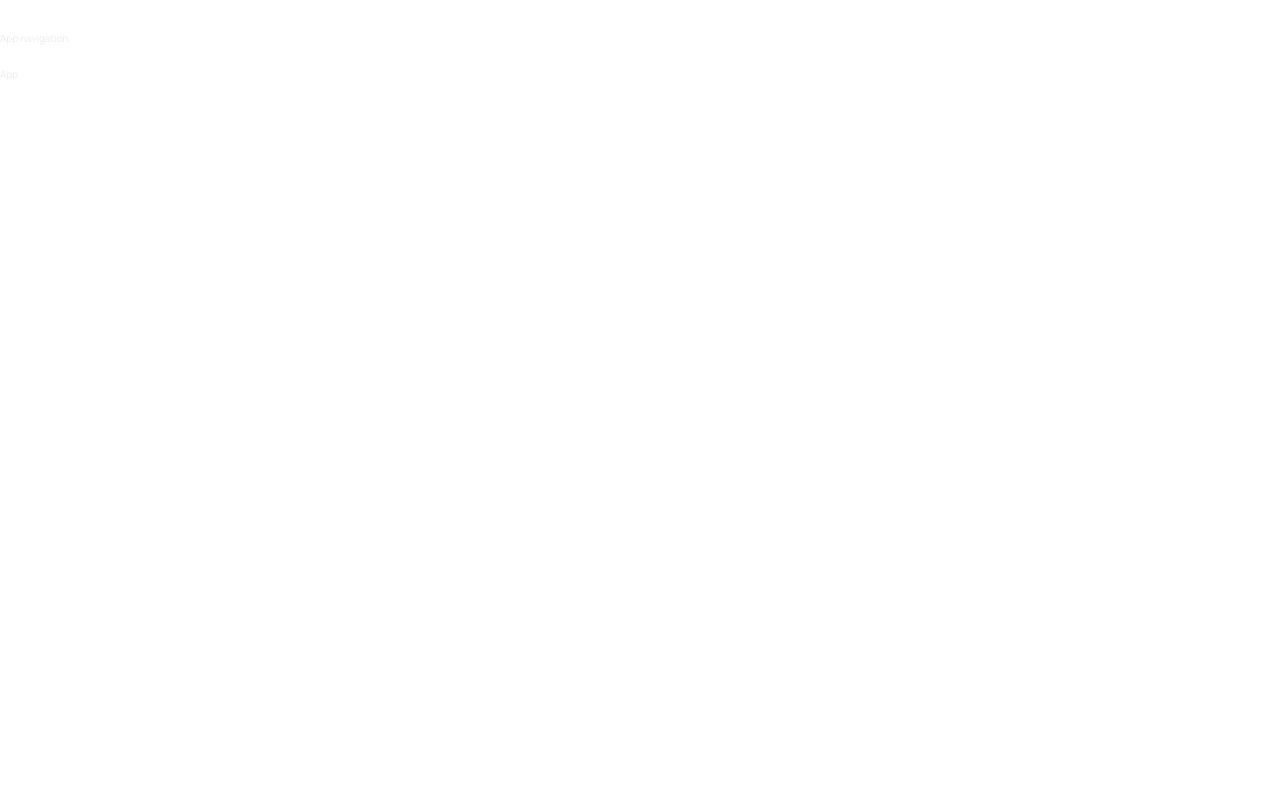
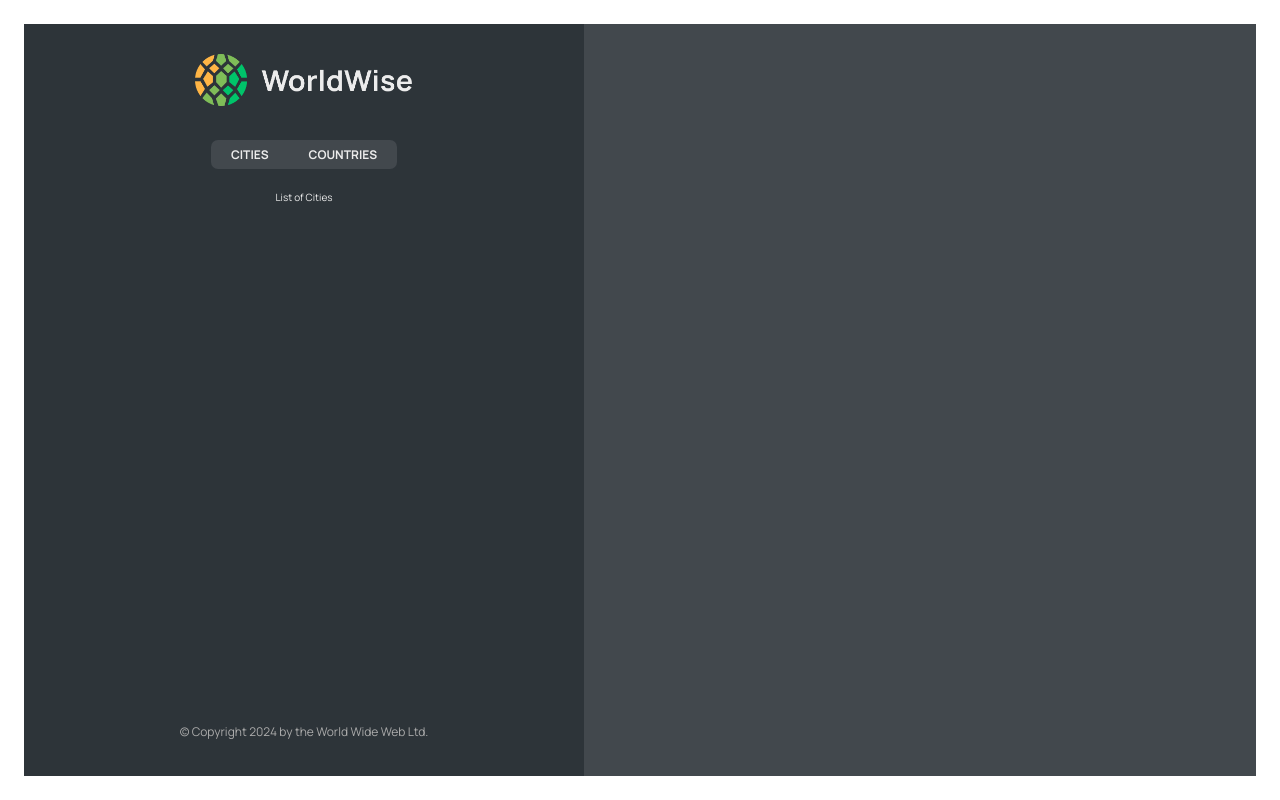
Before and after one commit to AzamatOrtiqovdev/worldwise, a React (Vite) app: page /app in a window 1280 px wide. Built offline with nearby package versions, Linux system fonts and the light colour scheme.

Commit message:
Nested Routes and Index Route

```diff
--- a/src/App.jsx
+++ b/src/App.jsx
@@ -11,11 +11,16 @@ function App() {
     <div>
       <BrowserRouter>
         <Routes>
-          <Route path="/" element={<HomePage />}/>
+          <Route index element={<HomePage />}/>
           <Route path="product" element={<Product />}/>
           <Route path="pricing" element={<Pricing />}/>
           <Route path="login" element={<Login />} />
-          <Route path="app" element={<AppLayout />}/>
+          <Route path="app" element={<AppLayout />}>
+            <Route index element={<p>List of Cities</p>}/>
+            <Route path="cities" element={<p>List of Cities</p>}/>
+            <Route path="countries" element={<p>Countries</p>}/>
+            <Route path="form" element={<p>Form</p>}/>
+          </Route>
           <Route path="*" element={<PageNotFound />}/>
         </Routes>
       </BrowserRouter>
--- a/src/components/AppNav.jsx
+++ b/src/components/AppNav.jsx
@@ -1,9 +1,17 @@
+import { NavLink } from "react-router-dom"
 import {nav} from "./AppNav.module.css"
 
 function AppNav() {
       return (
             <nav className={nav}>
-                  App navigation
+                  <ul>
+                        <li>
+                              <NavLink to="cities">Cities</NavLink>
+                        </li>
+                        <li>
+                              <NavLink to="countries">Countries</NavLink>
+                        </li>
+                  </ul>
             </nav>
       )
 }
--- a/src/components/Map.jsx
+++ b/src/components/Map.jsx
@@ -1,6 +1,8 @@
+import styles from "./Map.module.css"
+
 function Map() {
       return (
-            <div>
+            <div className={styles.mapContainer}>
 
             </div>
       )
--- a/src/components/SideBar.jsx
+++ b/src/components/SideBar.jsx
@@ -1,7 +1,21 @@
+import { Outlet } from "react-router-dom"
+import styles from "./Sidebar.module.css"
+import Logo from "./Logo"
+import AppNav from "./AppNav"
+
 function SideBar() {
       return (
-            <div>
+            <div className={styles.sidebar}>
+                  <Logo />
+                  <AppNav />
 
+                  <Outlet />
+
+                  <footer className={styles.footer}>
+                        <p className={styles.copyright}>
+                              &copy; Copyright {new Date().getFullYear()} by the World Wide Web Ltd.
+                        </p>
+                  </footer>
             </div>
       )
 }
--- a/src/pages/AppLayout.jsx
+++ b/src/pages/AppLayout.jsx
@@ -1,10 +1,12 @@
-import AppNav from "../components/AppNav"
+import SideBar from "../components/SideBar"
+import styles from "./AppLayout.module.css"
+import Map from "../components/Map"
 
 function AppLayout() {
       return (
-            <div>
-                 <AppNav />
-                 <p>App</p>
+            <div className={styles.app}>
+                 <SideBar />
+                 <Map />
             </div>
 
       )
```
